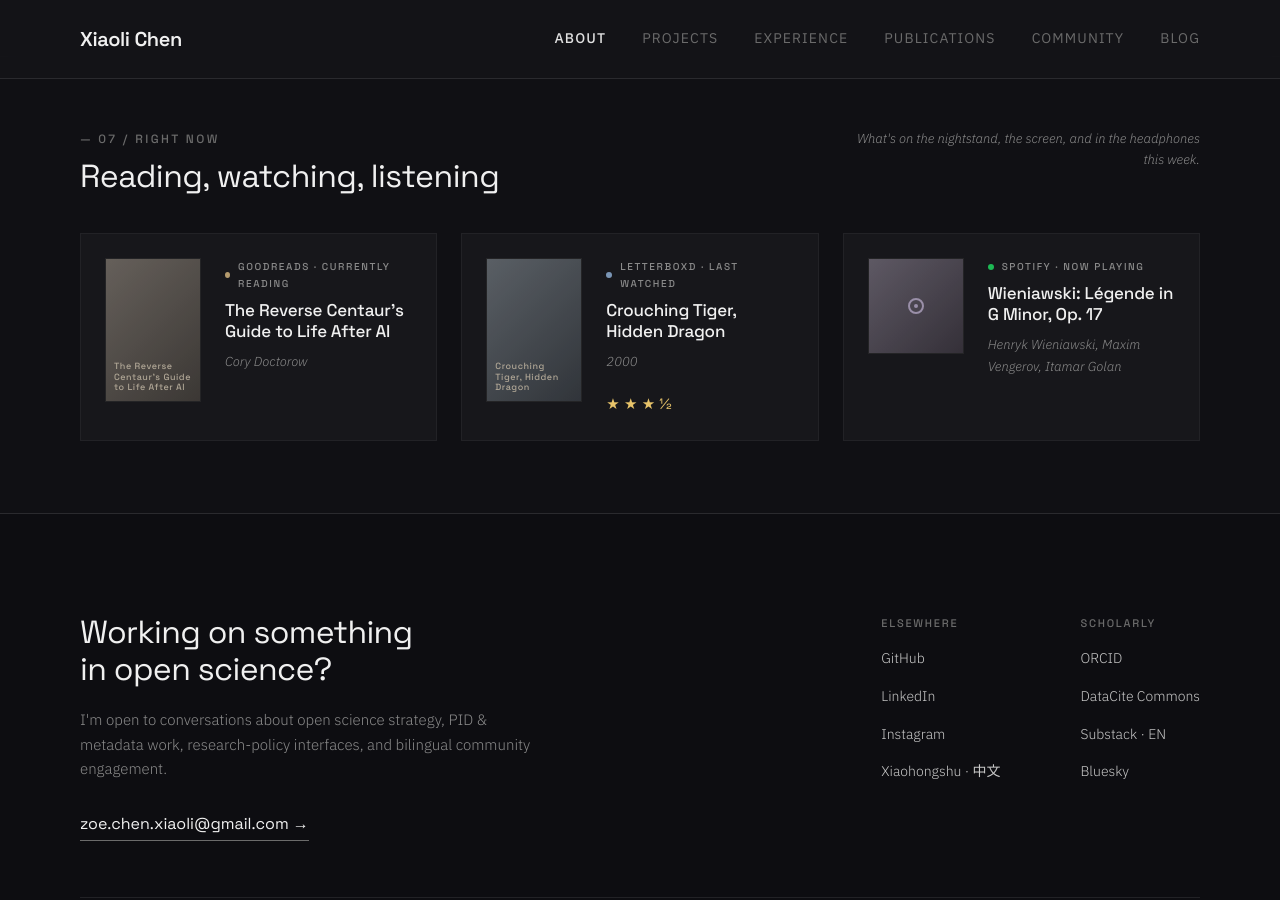
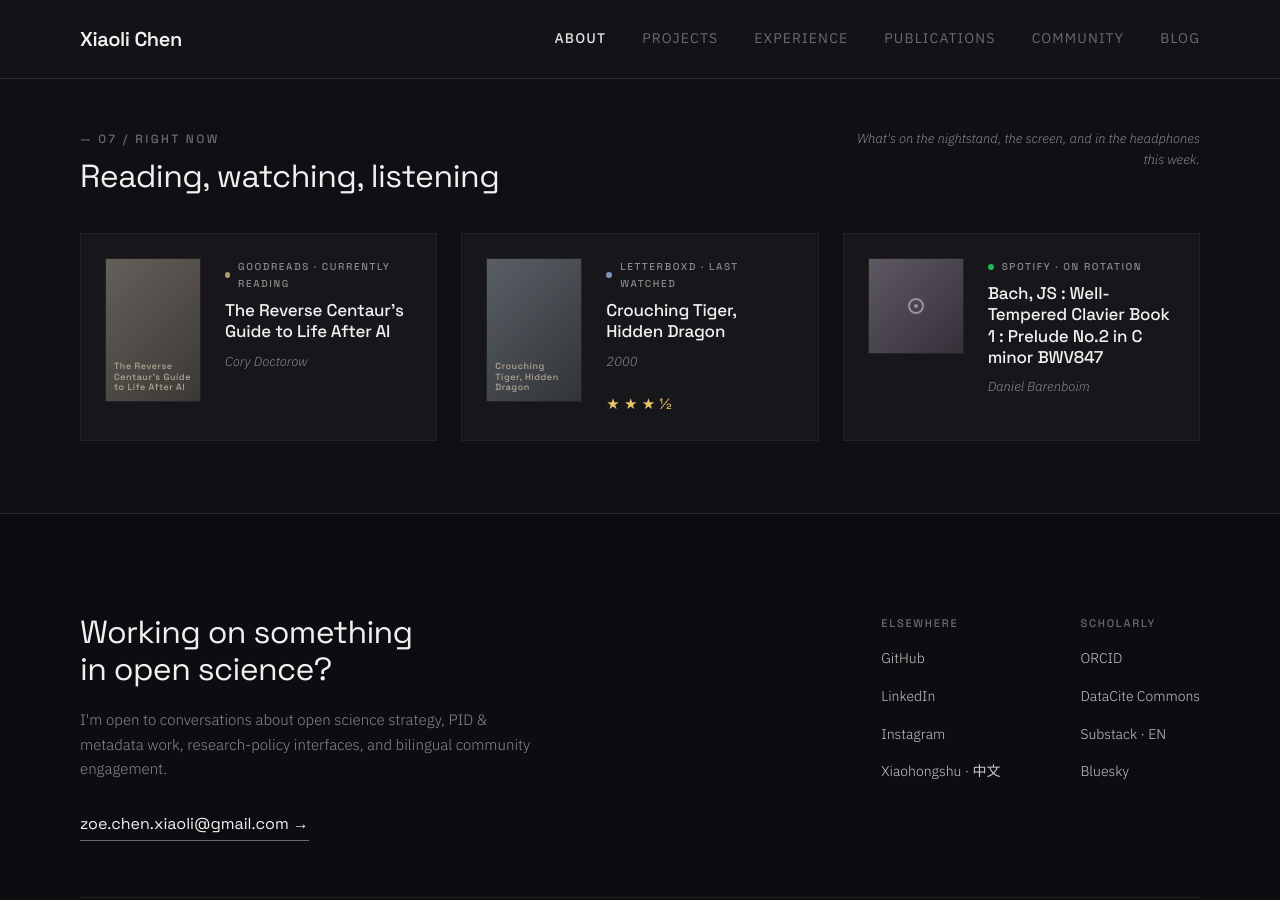
Before and after one commit to xchen101/xchen101.github.io, a Jekyll site: the page built from index.md, in a window 1280 px wide and 900 px high, scrolled down 6657 px. Built offline with Jekyll 4.4.1, drawn with Linux system fonts in a browser that asks for light colours; comment, search, counter and statistics services are not loaded; grey boxes are pictures that could not be loaded.

Commit message:
update: Right Now widget data (auto)

```diff
--- a/_data/now.yml
+++ b/_data/now.yml
@@ -1,4 +1,4 @@
-# Right now — auto-generated by Hermes cron on 2026-10-03 23:00 UTC
+# Right now — auto-generated by Hermes cron on 2026-10-04 05:00 UTC
 # Sources: Goodreads RSS / Letterboxd RSS / Spotify API
 
 reading:
@@ -23,9 +23,9 @@
 listening:
   service: "Spotify"
   accent: "#1DB954"
-  label: "Now playing"
-  title: "Wieniawski: Légende in G Minor, Op. 17"
-  artist: "Henryk Wieniawski, Maxim Vengerov, Itamar Golan"
-  url: "https://open.spotify.com/track/2SLnBu65J9WVScpgqpVXrR"
+  label: "On rotation"
+  title: "Bach, JS : Well-Tempered Clavier Book 1 : Prelude No.2 in C minor BWV847"
+  artist: "Daniel Barenboim"
+  url: "https://open.spotify.com/track/12ICG4ARajR8WSmMeGENsM"
   profile_url: "https://open.spotify.com/"
-  image: "https://i.scdn.co/image/ab67616d00001e027dd6f44d0705f4d064279a98"
+  image: "https://i.scdn.co/image/ab67616d00001e0233173321aabf16f0bf6f0d31"
```
